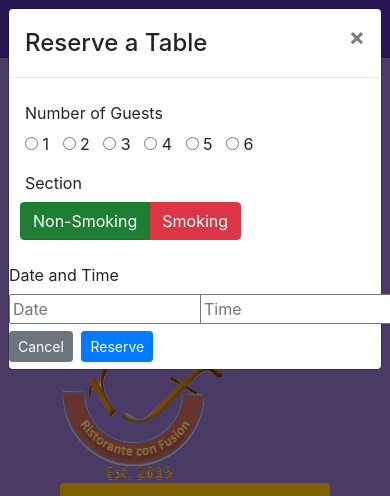
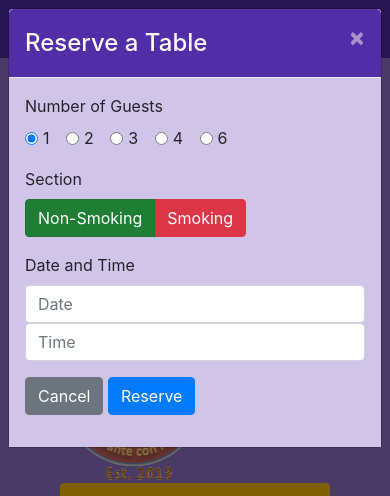
Before and after one commit to LikhithaVempati/Coursera_git-test, a website: page index.html in a window 390 px wide. Both pictures are taken after a click on the button "Reserve Table". Shown: the top 496 px of the page. Drawn offline with nearby package versions, Linux system fonts and the light colour scheme.

Commit message:
Front end Assignment-4

```diff
--- /dev/null
+++ b/css/styles.scss
@@ -0,0 +1,90 @@
+$lt-gray: #ddd;
+$background-dark: #512DA8;
+$background-light: #9575CD;
+$background-pale: #D1C4E9;
+
+// Height variables
+$carousel-item-height: 300px;
+
+@mixin zero-margin($pad-up-dn, $pad-left-right) {
+	margin:0px auto;
+	padding: $pad-up-dn $pad-left-right;
+}
+
+
+.row-header{
+    @include zero-margin(0px,0px);
+}
+
+.row-content {
+    @include zero-margin(50px,0px);
+    border-bottom: 1px ridge;
+    min-height:400px;
+}
+
+.footer{
+    background-color: $background-pale;
+    @include zero-margin(20px, 0px);
+}
+
+.jumbotron {
+    @include zero-margin(70px,30px);
+    background: $background-light ;
+    color:floralwhite;
+}
+
+address{
+    font-size:80%;
+    margin:0px;
+    color:#0f0f0f;
+}
+
+body{
+    padding:50px 0px 0px 0px;
+    z-index:0;
+}
+
+.navbar-dark {
+     background-color: $background-dark;
+}
+
+.tab-content {
+    border-left: 1px solid $lt-gray;
+    border-right: 1px solid $lt-gray;
+    border-bottom: 1px solid $lt-gray;
+    padding: 10px;
+}
+
+.carousel {
+    background:$background-dark;
+
+    .carousel-item {
+        height: $carousel-item-height;
+        img {
+            position: absolute;
+            top: 0;
+            left: 0;
+            min-height: 300px;
+        }
+    }
+}
+
+#carouselButton {
+    right:0px;
+    position: absolute;
+    bottom: 0px;
+    z-index: 1;
+}
+.modal-content{
+    .modal-header{
+        background:$background-dark;
+        color:floralwhite;
+        .close{
+            color:floralwhite;
+        }
+    }
+    .modal-body{
+         background:$background-pale;
+
+    }
+}
--- a/index.html
+++ b/index.html
@@ -31,7 +31,7 @@
                     <li class="nav-item"><a class="nav-link" href="./contactus.html"><span class="fa fa-address-card fa-lg"></span> Contact</a></li>
                 </ul>
                 <span class="navbar-text">
-                    <a data-toggle="modal" data-target="#loginModal">
+                    <a id="loginButton">
                     <span class="fa fa-sign-in"></span> Login</a>
                 </span>
             </div>
@@ -39,7 +39,7 @@
         </div>
 
     </nav>
-    <div id="loginModal" class="modal fade" role="dialog">
+    <div id="loginmodal" class="modal fade" role="dialog">
         <div class="modal-dialog modal-lg" role="content">
             <!-- Modal content-->
             <div class="modal-content">
@@ -78,7 +78,7 @@
 
 
     <div id="reservationmodal" class="modal fade" role="dialog">
-        <div class="modal-dialog modal-lg" role="content">
+        <div class="modal-dialog modal-lg " role="content">
             <!-- Modal content-->
             <div class="modal-content">
                 <div class="modal-header">
@@ -87,59 +87,57 @@
                 </div>
                 <div class="modal-body">
                     <form>
-
-                        <div class="form-row">
-                            <label for="numguests" class="col-6 col-sm-2 col-form-label">Number of Guests</label>
-                                <div class=" form-radio col-sm-6">
-                                    <input type="radio" class="form-radio-input"
-                                                    name="rop" id="rop" value="">
-                                    <label for="g1" class="form-radio-label">1 &nbsp;</label>
-                                    <input type="radio" class="form-radio-input"
-                                                    name="rop" id="rop" value="">
-                                    <label for="g2" class="form-radio-label">2 &nbsp;</label>
-                                    <input type="radio" class="form-radio-input"
-                                                    name="rop" id="rop" value="">
-                                    <label for="g3" class="form-radio-label">3 &nbsp;</label>
-                                    <input type="radio" class="form-radio-input"
-                                                    name="rop" id="rop" value="">
-                                    <label for="g4" class="form-radio-label">4 &nbsp;</label>
-                                    <input type="radio" class="form-radio-input"
-                                                    name="rop" id="rop" value="">
-                                    <label for="g5" class="form-radio-label">5 &nbsp;</label>
-                                    <input type="radio" class="form-radio-input"
-                                                    name="rop" id="rop" value="">
-                                    <label for="g6" class="form-radio-label">6 &nbsp;</label>
+                            <div class="form-group row">
+                              <label class="col-12 col-sm-2">Number of Guests</label>
+                              <div class="col">
+                                <div class="form-check form-check-inline">
+                                  <input class="form-check-input" type="radio" name="numGuests" id="one_guest_radio" value="one" checked>
+                                  <label class="form-check-label" for="one_guest_radio">1</label>
                                 </div>
-
+                                <div class="form-check form-check-inline">
+                                  <input class="form-check-input" type="radio" name="numGuests" id="two_guest_radio" value="two">
+                                  <label class="form-check-label" for="two_guest_radio">2</label>
                                 </div>
-                        <div class="form-row">
-
-                                <label class="col-6 col-sm-2 col-form-label">Section</label>
+                                <div class="form-check form-check-inline">
+                                  <input class="form-check-input" type="radio" name="numGuests" id="three_guest_radio" value="three">
+                                  <label class="form-check-label" for="three_guest_radio">3</label>
+                                </div>
+                                <div class="form-check form-check-inline">
+                                  <input class="form-check-input" type="radio" name="numGuests" id="four_guest_radio" value="four">
+                                  <label class="form-check-label" for="four_guest_radio">4</label>
+                                </div>
+                                <div class="form-check form-check-inline">
+                                  <input class="form-check-input" type="radio" name="numGuests" id="six_guest_radio" value="six">
+                                  <label class="form-check-label" for="six_guest_radio">6</label>
+                                </div>
+                              </div>
+                            </div>
+                            <div class="form-group row">
+                              <label class="col-12 col-sm-2">Section</label>
+                              <div class="col-12 col-sm-4">
                                 <div class="btn-group btn-group-toggle" data-toggle="buttons">
                                   <label class="btn btn-success active">
-                                            <input type="radio" name="options" id="option1" autocomplete="off" checked>Non-Smoking
+                                    <input type="radio" name="section" value="non_smoking" id="non_smoking" checked>Non-Smoking
                                   </label>
-                                        <label class="btn btn-danger ">
-                                            <input type="radio" name="options" id="option1" autocomplete="off" checked>Smoking
+                                  <label class="btn btn-danger">
+                                    <input type="radio" name="section" value="smoking" id="smoking">Smoking
                                   </label>
                                 </div>
                               </div>
                             </div>
-                        <div class="form-row">
-                            <label for="date-time-input" class="col-12 col-sm-2 col-form-label"> Date and Time</label>
-                                <div class=" col-6 col-sm-3 offset-sm-0">
-                                    <input type="text" placeholder="Date"
-                                            onfocus="(this.type='date')">
+                            <div class="form-group row">
+                              <label class="col-12 col-sm-2">Date and Time</label>
+                              <div class="col-12 col-sm-4">
+                                <input type="text" class="form-control" name="date" id="date" placeholder="Date">
                               </div>
-                                <div class="col-6 col-sm-3 offset-sm-0">
-                                    <input type="text" placeholder="Time"
-                                        onfocus="(this.type='time')">
+                              <div class="col-12 col-sm-4">
+                                <input type="text" class="form-control" name="time" id="time" placeholder="Time">
                               </div>
                             </div>
-                        <div class="form-row">
-                            <div class="offset-md-2 col-md-6 col-form-label">
-                                <button type="button" class="btn btn-secondary btn-sm ml-auto" data-dismiss="modal">Cancel</button>
-                                <button type="submit" class="btn btn-primary btn-sm ml-1">Reserve</button>
+                            <div class="form-group row">
+                              <div class="col offset-0 offset-sm-2">
+                                <button class="btn btn-secondary" data-dismiss="modal">Cancel</button>
+                                <button class="btn btn-primary" type="submit">Reserve</button>
                               </div>
                             </div>
                     </form>
@@ -160,7 +158,7 @@
                     <img src="./img/logo.png" class="img-fluid">
                 </div>
                 <div class="col-12 col-sm align-self-center">
-                    <a role="button" class="btn btn-block nav-link btn-warning" data-toggle="modal" data-target="#reservationmodal" >Reserve Table</a>
+                    <a role="button" class="btn btn-block nav-link btn-warning" id="reserveButton" >Reserve Table</a>
 
                 </div>
             </div>
@@ -209,6 +207,9 @@
                     <a class="carousel-control-next" href="#mycarousel" role="button" data-slide="next">
                         <span class="carousel-control-next-icon"></span>
                     </a>
+                    <button class="btn btn-danger btn-sm" id="carouselButton">
+                        <span id="carousel-button-icon" class="fa fa-pause"></span>
+                    </button>
                 </div>
             </div>
         </div>
@@ -309,6 +310,36 @@
 <script src="node_modules/jquery/dist/jquery.slim.min.js"></script>
 <script src="node_modules/popper.js/dist/umd/popper.min.js"></script>
 <script src="node_modules/bootstrap/dist/js/bootstrap.min.js"></script>
+<script>
+
+        $(document).ready(function(){
+            $("#mycarousel").carousel( { interval: 2000 } );
+            $("#carouselButton").click(function(){
+                if ($("#carouselButton").children("span").hasClass('fa-pause')) {
+                    $("#mycarousel").carousel('pause');
+                    $("#carouselButton").children("span").removeClass('fa-pause');
+                    $("#carouselButton").children("span").addClass('fa-play');
+                }
+                else if ($("#carouselButton").children("span").hasClass('fa-play')){
+                    $("#mycarousel").carousel('cycle');
+                    $("#carouselButton").children("span").removeClass('fa-play');
+                    $("#carouselButton").children("span").addClass('fa-pause');
+                }
+            });
+        });
+
+</script>
+<script>
+    $('#reserveButton').click(function()
+    {
+        $('#reservationmodal').modal('show');
+    });
+    $('#loginButton').click(function()
+    {
+        $('#loginmodal').modal('show');
+    });
+
+</script>
 
 </body>
 
--- a/package.json
+++ b/package.json
@@ -6,12 +6,14 @@
   "scripts": {
     "start": "npm run lite",
     "test": "echo \"Error: no test specified\" && exit 1",
-    "lite": "lite-server"
+    "lite": "lite-server",
+    "scss": "node-sass -o css/ css/"
   },
   "author": "",
   "license": "ISC",
   "devDependencies": {
-    "lite-server": "^2.3.0"
+    "lite-server": "^2.3.0",
+    "node-sass": "^4.14.0"
   },
   "dependencies": {
     "bootstrap": "^4.0.0",
```
Also changed, not shown: css/styles.css, 1 other file. Lines whose indentation alone changed are shown as unchanged.
